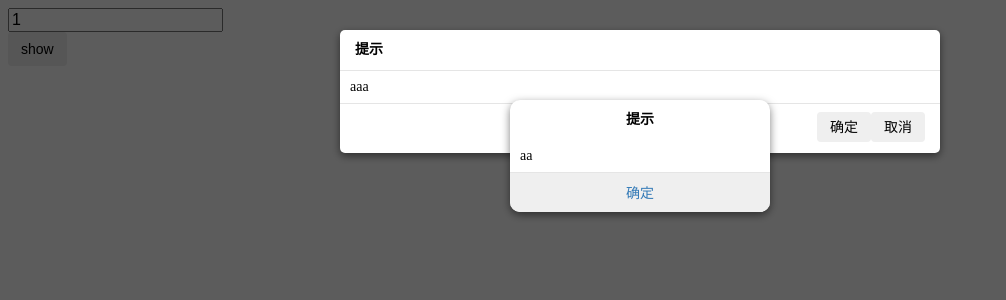
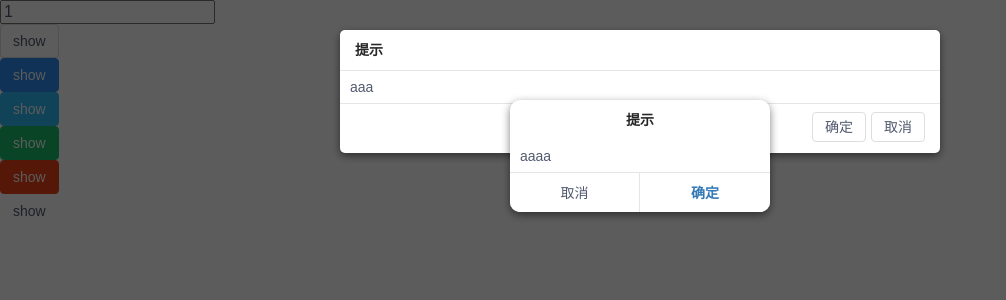
Before and after one commit to wyf199605/myself, a React app: page /my-test in a window 1280 px wide. Shown: the top 300 px of the page, without its empty margins (0-1006 px from the left). Built offline with nearby package versions, Linux system fonts and the light colour scheme; a small style sheet from the web is missing.

Commit message:
button样式整理，基础样式整理

```diff
--- a/src/components/form/textInput/textInput.tsx
+++ b/src/components/form/textInput/textInput.tsx
@@ -1,6 +1,5 @@
 import * as React from 'react';
 import {FormCom, IFormComPara, IFormComState} from "../basic";
-import './textInput.scss';
 
 interface ITextInput extends IFormComPara {
     type?: 'text' | 'password';
--- a/src/components/general/button/button.scss
+++ b/src/components/general/button/button.scss
@@ -1,4 +1,10 @@
-.btn{
+@mixin btn-color($color, $border-color: $color, $text-color: #fff) {
+  background: $color;
+  color: $text-color;
+  border-color: $border-color;
+}
+
+.btn {
   padding: 6px 12px;
   margin-bottom: 0;
   font-size: 14px;
@@ -18,17 +24,72 @@
   border: 1px solid transparent;
   border-radius: 4px;
 
+  span {
+    color: inherit;
+  }
 
-  &.btn-default{
-  }
-  &:hover, &:active, &:focus{
+  &:hover, &:active, &:focus {
     background: #fff;
     outline: none;
 
   }
 
-  &.btn-block{
+  &.btn-block {
     display: block;
     width: 100%;
   }
+
+  &:not([disabled]):hover {
+    opacity: .85;
+  }
+
+  &:not([disabled]):active {
+    opacity: 1;
+  }
+
+  &.btn-default {
+    @include btn-color(#fff, $default, $text);
+    &:not([disabled]):hover {
+      @include btn-color(#fff, $primary, $primary);
+    }
+  }
+
+  &.btn-primary {
+    @include btn-color($primary);
+  }
+
+  &.btn-info {
+    @include btn-color($info);
+  }
+
+  &.btn-warn {
+    @include btn-color($warn);
+  }
+
+  &.btn-success {
+    @include btn-color($success);
+  }
+
+  &.btn-danger {
+    @include btn-color($error);
+  }
+
+  &.btn-link {
+    @include btn-color(transparent, transparent, $text);
+    &:not([disabled]):hover {
+      @include btn-color(transparent, transparent, $link);
+    }
+  }
+
+  &[disabled], &[disabled]:hover, &[disabled]:active, &[disabled]:focus {
+    cursor: not-allowed;
+    pointer-events: auto;
+    box-shadow: none;
+    opacity: .6;
+  }
+
+  & + .btn{
+    margin-left: 5px;
+  }
+
 }
--- a/src/components/general/button/button.tsx
+++ b/src/components/general/button/button.tsx
@@ -1,5 +1,4 @@
 import * as React from 'react';
-import './button.scss';
 import Util from "../../__utils";
 
 const tools = Util.tools;
@@ -9,7 +8,7 @@ export interface IButton {
     onClick?: Function;
     disabled?: boolean;
     btnType?: 'button' | 'submit' | 'reset';
-    type?: 'primary' | 'default' | 'success' | 'info' | 'danger' | 'link';
+    type?: 'primary' | 'default' | 'warn' | 'success' | 'info' | 'danger' | 'link';
     size?: 'lg' | 'sm' | 'xs';
     isBlock?: boolean;
     icon?: string;
--- a/src/components/modal/modal.tsx
+++ b/src/components/modal/modal.tsx
@@ -1,5 +1,5 @@
 import * as React from 'react';
-import {modalAlert} from "./modalAlert";
+import {modalAlert, modalConfirm} from "./modalAlert";
 import Util from "../__utils";
 import {MaskLayer} from "../maskLayer";
 import {Button} from "../general";
@@ -29,8 +29,8 @@ interface IModalHeaderPara {
 }
 
 interface IModalFooterPara {
-    rightPanel?: Button[] | React.ReactNode;
-    leftPanel?: Button[] | React.ReactNode;
+    rightPanel?: React.ReactElement<Button>[] | React.ReactNode;
+    leftPanel?: React.ReactElement<Button>[] | React.ReactNode;
 }
 
 interface IModalState extends IModal {
@@ -178,6 +178,7 @@ export class Modal extends React.Component<IModal, IModalState> {
 
     static alert = modalAlert;
 
+    static confirm = modalConfirm;
 }
 
 interface IModalHeader extends IModalHeaderPara {
--- a/src/components/modal/modalAlert.tsx
+++ b/src/components/modal/modalAlert.tsx
@@ -1,7 +1,10 @@
 import * as React from 'react';
 import * as ReactDOM from 'react-dom';
-import {Button} from "../general/button/button";
 import {Modal} from "./modal";
+import {Button, IButton} from "../general";
+import Util from "../__utils";
+
+const tools = Util.tools;
 
 export function modalAlert(msg: any, title: string = '提示', onClick?: Function) {
     let div = document.createElement('div');
@@ -22,10 +25,10 @@ export function modalAlert(msg: any, title: string = '提示', onClick?: Functio
             title: title,
             isClose: true,
         }} className="modal-alert" footer={{
-            rightPanel: <Button isBlock={true} text="确定" onClick={() => {
+            rightPanel: [<Button key="confirm" isBlock={true} text="确定" onClick={() => {
                 onClick && onClick();
                 closeModal();
-            }}/>
+            }}/>]
         }}>{msg}</Modal>,
         div
     );
@@ -38,3 +41,94 @@ export function modalAlert(msg: any, title: string = '提示', onClick?: Functio
         div = null;
     }
 }
+
+interface IConfirmBtn{
+    isClose?: boolean;
+    text: string;
+    onClick?: Function;
+}
+
+export interface IConfirm {
+    msg: string;
+    title?: string;
+    onClick?: (flag: boolean) => void;
+    btns?: {
+        left: IConfirmBtn;
+        right: IConfirmBtn;
+    }
+}
+
+export function modalConfirm (props: IConfirm) {
+    let {
+        msg,
+        title,
+        onClick,
+        btns
+    } = props,
+        leftBtn,
+        rightBtn;
+
+    if(tools.isEmpty(title)){
+        title = '提示';
+    }
+    if(tools.isEmpty(btns)){
+        leftBtn = <Button text="取消" isBlock={true} onClick={() => {
+            onClick && onClick(false);
+            closeModal();
+        }
+        }/>;
+        rightBtn = <Button text="确定" isBlock={true} onClick={() => {
+            onClick && onClick(true);
+            closeModal();
+        }
+        }/>;
+    }else{
+        let {
+            right,
+            left
+        } = btns;
+
+        leftBtn = <Button text={left.text} isBlock={true} onClick={() => {
+            let onClick = left.onClick;
+            onClick && onClick();
+            if(tools.isEmpty(left.isClose) || left.isClose){
+                closeModal();
+            }
+        }
+        }/>;
+        rightBtn = <Button text={right.text} isBlock={true} onClick={() => {
+            let onClick = right.onClick;
+            onClick && onClick();
+
+            if(tools.isEmpty(right.isClose) || right.isClose){
+                closeModal();
+            }
+        }
+        }/>;
+
+    }
+
+
+    let div = document.createElement('div');
+    ReactDOM.render(
+        <Modal isOnceRender={true} top={100} onClose={() => {
+            onClick && onClick(false);
+        }}
+               isShow={true} width={260} header={{
+            title: title,
+            isClose: true,
+        }} className="modal-confirm" footer={{
+            leftPanel: leftBtn,
+            rightPanel: rightBtn
+        }}>{msg}</Modal>,
+        div
+    );
+
+    document.body.appendChild(div);
+
+    function closeModal(){
+        ReactDOM.unmountComponentAtNode(div);
+        document.body.removeChild(div);
+        div = null;
+    }
+}
--- a/src/components/modal/style.scss
+++ b/src/components/modal/style.scss
@@ -19,7 +19,7 @@
     animation: bounceInDown .6s;
   }
 
-  &.modal-alert{
+  &.modal-alert, &.modal-confirm{
     animation: animate-fadein-center .3s;
     border-radius: 10px;
 
@@ -37,16 +37,56 @@
         top: 0;
         left: 0;
         height: 100%;
+      }
+    }
+  }
 
+  &.modal-alert{
+    .modal-footer{
+      .footer-panel{
+        width: 100%;
         .btn{
           border: none;
           border-radius: 0 0 10px 10px;
           height: 100%;
-          color: $blue;
+          color: $link;
         }
       }
     }
   }
+
+  &.modal-confirm{
+    .modal-footer{
+      &::after{
+        display: block;
+        content: '';
+        clear: both;
+      }
+      .footer-panel{
+        width: 50%;
+        .btn{
+          border: none;
+          height: 100%;
+        }
+      }
+      .footer-left-panel{
+        float: left;
+        border-right: 1px solid #e5e5e5;
+        .btn{
+          border-radius: 0 0 0 10px;
+        }
+      }
+      .footer-right-panel{
+        float: right;
+        .btn{
+          font-weight: bold;
+          border-radius: 0 0 10px 0;
+          color: $link;
+        }
+      }
+    }
+  }
+
   //transition: bottom .3s, right .3s,left .3s, width .3s, height .3s;
 
   &.full-screen-modal{
@@ -77,21 +117,17 @@
     }
   }
 
-  &:focus{
-    outline: none;
-  }
-
   .modal-header{
     padding: 0;
     position: relative;
     border-bottom: 1px solid #e5e5e5;
+    color: $title;
     .modal-title{
       height: 40px;
       line-height: 40px;
       font-size: 14px;
       padding-left: 15px;
       font-weight: bold;
-      font-size: 14px;
 
       &.text-center{
         padding-left: 0;
@@ -156,8 +192,8 @@
 @keyframes bounceInDown {
   0% {
     opacity: 0;
-    -webkit-transform: translate3d(0,-3000px,0);
-    transform: translate3d(0,-3000px,0)
+    -webkit-transform: translate3d(0,-100%,0);
+    transform: translate3d(0,-100%,0)
   }
 
   90% {
--- a/src/components/style/basic/basic.scss
+++ b/src/components/style/basic/basic.scss
@@ -1,11 +1,179 @@
-.hide{
-  display: none!important;
+$base-font-size: 14px;
+$base-font-color: $text;
+
+input::-ms-clear,
+input::-ms-reveal {
+  display: none;
 }
 
-*{
-  box-sizing: border-box!important;
+*,
+*::before,
+*::after {
+  box-sizing: border-box; // 1
 }
 
-body * {
-  font-size: 14px;
+html {
+  font-family: sans-serif; // 2
+  line-height: 1.15; // 3
+  -webkit-text-size-adjust: 100%; // 4
+  -ms-text-size-adjust: 100%; // 4
+  -ms-overflow-style: scrollbar; // 5
+  -webkit-tap-highlight-color: rgba(0, 0, 0, 0); // 6
 }
+
+body{
+  margin: 0;
+  padding: 0;
+  color: $base-font-color;
+  font-size: $base-font-size;
+}
+
+[tabindex='-1']:focus {
+  outline: none !important;
+}
+
+h1,
+h2,
+h3,
+h4,
+h5,
+h6 {
+  margin-top: 0;
+  margin-bottom: 0.5em;
+  color: $title;
+  font-weight: 500;
+}
+
+article,
+aside,
+dialog,
+figcaption,
+figure,
+footer,
+header,
+hgroup,
+main,
+nav,
+section {
+  display: block;
+}
+
+ol,
+ul,
+dl {
+  margin-top: 0;
+  margin-bottom: 1em;
+}
+
+ol, ul{
+  padding: 0;
+  list-style: none;
+}
+
+ol ol,
+ul ul,
+ol ul,
+ul ol {
+  margin-bottom: 0;
+}
+
+dt {
+  font-weight: 500;
+}
+
+dd {
+  margin-bottom: 0.5em;
+  margin-left: 0; // Undo browser default
+}
+
+img {
+  vertical-align: middle;
+  border-style: none; // remove the border on images inside links in IE 10-.
+}
+
+a,
+area,
+button,
+[role='button'],
+input:not([type='range']),
+label,
+select,
+summary,
+textarea {
+  touch-action: manipulation;
+}
+
+input,
+button,
+select,
+optgroup,
+textarea {
+  margin: 0; // remove the margin in Firefox and Safari
+  font-family: inherit;
+  font-size: inherit;
+  line-height: inherit;
+  color: inherit;
+}
+
+button,
+input {
+  overflow: visible; // Show the overflow in Edge
+}
+
+button,
+select {
+  text-transform: none; // remove the inheritance of text transform in Firefox
+}
+
+button,
+html [type="button"], // 1
+[type="reset"],
+[type="submit"] {
+  -webkit-appearance: button; // 2
+}
+
+[hidden], .hide {
+  display: none !important;
+}
+
+a {
+  color: $text;
+  background-color: transparent; // remove the gray background on active links in IE 10.
+  text-decoration: none;
+  outline: none;
+  cursor: pointer;
+  transition: color 0.3s;
+  -webkit-text-decoration-skip: objects; // remove gaps in links underline in iOS 8+ and Safari 8+.
+
+  &:focus {
+    text-decoration: underline;
+    text-decoration-skip: ink;
+  }
+
+  &:hover {
+    color: $link-hover;
+    text-decoration: none;
+  }
+
+  &:active {
+    color: $link-active;
+    text-decoration: none;
+  }
+
+  &:active,
+  &:hover {
+    outline: 0;
+  }
+
+  &[disabled] {
+    color: $disabled;
+    cursor: not-allowed;
+    pointer-events: none;
+  }
+}
+
+.disabled, [disabled], [disabled] *, .disabled *{
+  pointer-events: none;
+  cursor: not-allowed;
+  color: $disabled;
+}
--- a/src/components/style/index.scss
+++ b/src/components/style/index.scss
@@ -1,5 +1,5 @@
+@import "basic/color";
+
 @import "basic/basic";
 
-@import "basic/color";
-
 @import "import";
--- a/src/pages/Test/Test.tsx
+++ b/src/pages/Test/Test.tsx
@@ -18,9 +18,26 @@ export class Test extends React.Component<{}, obj>{
                 console.log(val);
                 this.setState({val})
             }}/>
-            <Button text="show" onClick={() => {
-                this.setState({isShow: true})
-            }}/>
+            <div>
+                <Button disabled={false} text="show" onClick={() => {
+                    this.setState({isShow: true})
+                }}/>
+            </div>
+            <div>
+                <Button disabled={false} text="show" type="primary"/>
+            </div>
+            <div>
+                <Button disabled={false} text="show" type="info"/>
+            </div>
+            <div>
+                <Button disabled={false} text="show" type="success"/>
+            </div>
+            <div>
+                <Button disabled={false} text="show" type="danger"/>
+            </div>
+            <div>
+                <Button disabled={false} text="show" type="link"/>
+            </div>
             <Modal isOnceRender={false} isShow={this.state.isShow} isBackground={true} header={{
                 title: '提示',
                 isLager: true
@@ -36,6 +53,11 @@ export class Test extends React.Component<{}, obj>{
     }
 
     componentDidMount(){
-        Modal.alert('aa');
+        Modal.confirm({
+            msg: 'aaaa',
+            onClick: (flag) => {
+                console.log(flag);
+            }
+        });
     }
 }
```
Also changed, not shown: src/components/style/basic/color.scss (+23 -1 lines).
